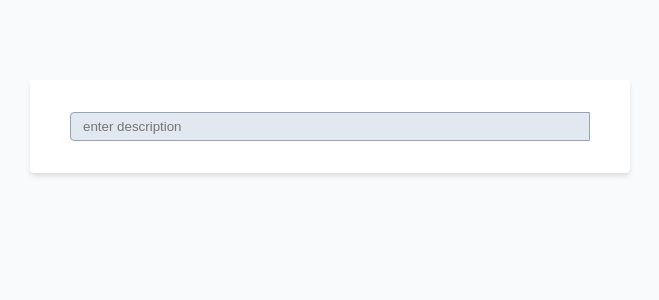
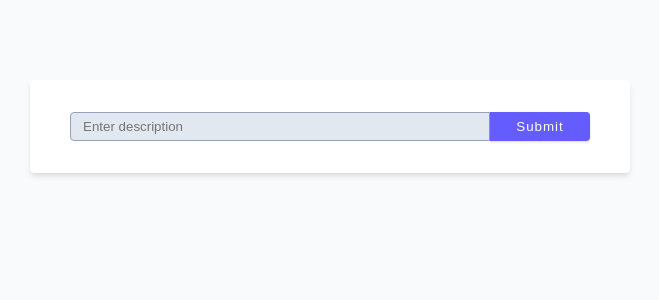
Before and after one commit to paulthadev/simple-tasklist, a React (Vite) app: page / in a window 1280 px wide. Shown: the top 300 px of the page, without its empty margins (310-969 px from the left). Built offline with nearby package versions, Linux system fonts and the light colour scheme.

Commit message:
enhance Form component: add task submission logic, input handling, and validation

```diff
--- a/src/components/Form.tsx
+++ b/src/components/Form.tsx
@@ -1,12 +1,47 @@
-function Form() {
+import { useState } from "react";
+import { TaskType } from "../types/taskTypes";
+
+interface TaskProps {
+  addTask: (task: TaskType) => void;
+}
+
+function Form({ addTask }: TaskProps) {
+  const [description, setDescription] = useState<string>("");
+
+  const handleSubmit = (e: React.MouseEvent<HTMLButtonElement>) => {
+    e.preventDefault();
+
+    if (!description) {
+      alert("enter task");
+      return;
+    }
+
+    const task = {
+      id: Math.random(),
+      description: description,
+      isCompleted: false,
+    };
+
+    addTask(task);
+    setDescription("");
+  };
+
   return (
-    <div>
-      <form className="form">
+    <div className="form">
+      <form className="task-form">
         <input
           type="text"
           className="form-input"
-          placeholder="enter description"
+          placeholder="Enter description"
+          value={description}
+          onChange={(e) => {
+            setDescription(e.target.value);
+          }}
         />
+
+        <button className="btn" onClick={handleSubmit}>
+          Submit
+        </button>
       </form>
     </div>
   );
```
